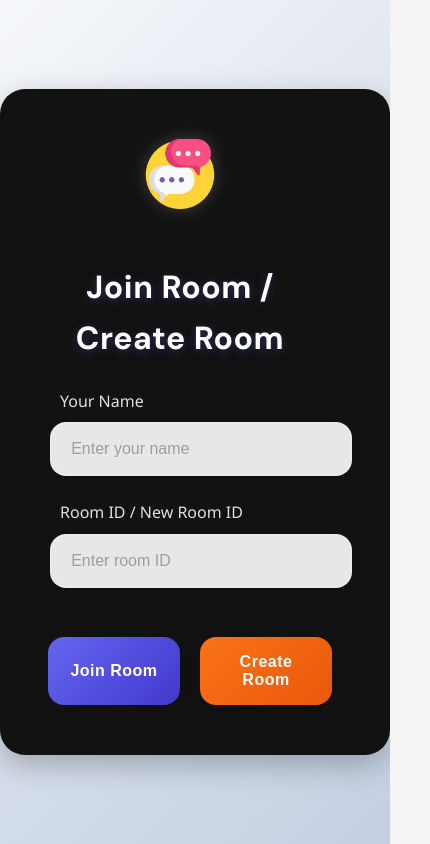
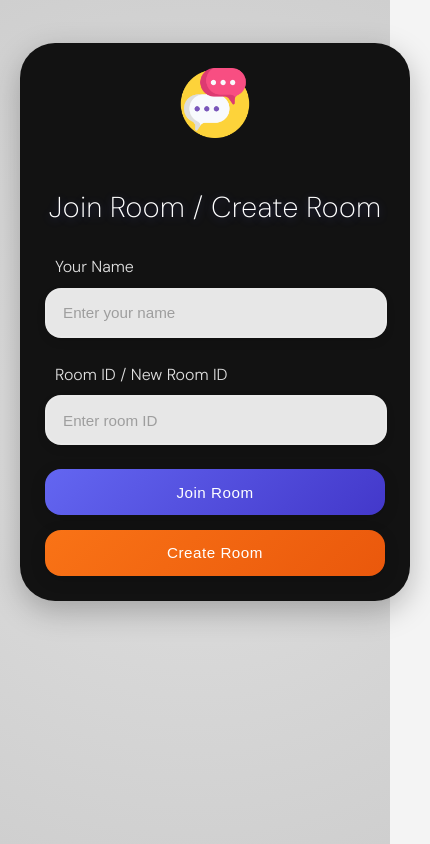
Before and after one commit to Dhruvesh05/chat-app-frontend, a React (Vite) app: page / in a window 390 px wide. Shown: the whole page, 430 px wide, since content can reach past the window. Built offline with nearby package versions, Linux system fonts and the light colour scheme; no server answers.

Commit message:
Update JoinCreateChat.css

```diff
--- a/src/components/JoinCreateChat.css
+++ b/src/components/JoinCreateChat.css
@@ -1,18 +1,25 @@
-/* Centering the container */
+/* Google Fonts (no need to import twice) */
+@import url('https://fonts.googleapis.com/css2?family=Comfortaa:wght@300..700&family=DM+Sans:ital,opsz,wght@0,9..40,100..1000;1,9..40,100..1000&family=Quicksand:wght@300..700&family=Zilla+Slab:ital,wght@0,300;0,400;0,500;0,600;0,700;1,300;1,400;1,500;1,600;1,700&display=swap');
+
+/* Root container */
 .join-create-container {
-  min-height: 100vh;
+  height: 100%;
+  width: 100%;
   display: flex;
   justify-content: center;
   align-items: center;
-  background: linear-gradient(135deg, #f5f7fa, #c3cfe2);
-  font-family: 'Segoe UI', Roboto, Arial, sans-serif;
+  background: transparent;
+  font-family: "DM Sans", sans-serif;
+  font-weight: 400;
+  padding: 20px;
+  margin-bottom: 200px;
 }
 
 /* Card Styling */
 .join-create-card {
-  padding: 50px 80px 50px 50px;
+  padding: 40px 40px 40px 40px;
   background: #121212;
-  border-radius: 25px;
+  border-radius: 35px;
   box-shadow: 0 10px 30px rgba(0, 0, 0, 0.25);
   width: 100%;
   max-width: 400px;
@@ -30,20 +37,21 @@
 
 /* Logo Styling */
 .chat-logo {
-  width: 70px;
-  margin-bottom: 1.5rem;
-  filter: drop-shadow(0 0 8px rgba(255, 255, 255, 0.2));
+  align-items: center;
+  width: 100px;
+  margin-bottom: 1.2rem;
+  filter: drop-shadow(1 1 10px rgba(255, 255, 255, 0.2));
   transition: transform 0.3s ease;
 }
 
 .chat-logo:hover {
-  transform: scale(1.1) rotate(5deg);
+  transform: scale(1.2);
 }
 
 /* Heading */
 .join-create-title {
-  font-size: 2rem;
-  font-weight: 700;
+  font-size: 2.5rem;
+  font-weight: 200;
   margin-bottom: 1.5rem;
   color: white;
   text-shadow: 0 2px 10px rgba(100, 108, 255, 0.3);
@@ -61,7 +69,7 @@
   margin-left: 10px;
   display: block;
   font-size: 1rem;
-  font-weight: 500;
+  font-weight: 300;
   margin-bottom: 0.5rem;
   color: #e0e0e0;
   transition: color 0.3s ease;
@@ -72,7 +80,7 @@
 }
 
 .input-field {
-  width: 100%;
+  width: 90%;
   padding: 1rem 1.2rem;
   border-radius: 16px;
   border: 2px solid rgba(255, 255, 255, 0.1);
@@ -97,20 +105,20 @@
 /* Buttons */
 .button-group {
   display: flex;
+  flex-direction: row;
   justify-content: center;
-  padding-top: 25px;
-  padding-left: 20px;
   gap: 20px;
   margin-top: 1rem;
+  flex-wrap: wrap;
 }
 
 .join-button,
 .create-button {
-  flex: none;
-  width: 55%;
+  flex: 1 1 40%;
+  min-width: 130px;
   padding: 1rem;
   font-size: 1rem;
-  font-weight: 600;
+  font-weight: 200;
   border: none;
   border-radius: 16px;
   cursor: pointer;
@@ -153,7 +161,7 @@
   box-shadow: 0 2px 8px rgba(249, 115, 22, 0.4);
 }
 
-/* Adding subtle animations */
+/* Subtle animations */
 @keyframes pulse {
   0% { box-shadow: 0 0 0 0 rgba(100, 108, 255, 0.4); }
   70% { box-shadow: 0 0 0 10px rgba(100, 108, 255, 0); }
@@ -165,10 +173,57 @@
 }
 
 @keyframes glow {
-  from {
-      box-shadow: 0 0 5px -5px #646cff;
+  from { box-shadow: 0 0 5px -5px #646cff; }
+  to { box-shadow: 0 0 20px 5px #646cff; }
+}
+
+/* 🔽 Responsive Breakpoints */
+@media (max-width: 768px) {
+  .join-create-card {
+    padding: 30px;
+    max-width: 90%;
   }
-  to {
-      box-shadow: 0 0 20px 5px #646cff;
+
+  .join-create-title {
+    font-size: 2rem;
+  }
+
+  .chat-logo {
+    width: 80px;
+  }
+
+  .button-group {
+    flex-direction: column;
+    gap: 15px;
+  }
+
+  .join-button,
+  .create-button {
+    width: 100%;
   }
 }
+
+@media (max-width: 480px) {
+  .join-create-card {
+    padding: 25px;
+  }
+
+  .join-create-title {
+    font-size: 1.8rem;
+  }
+
+  .chat-logo {
+    width: 70px;
+  }
+
+  .input-field {
+    padding: 0.9rem 1rem;
+    font-size: 0.95rem;
+  }
+
+  .join-button,
+  .create-button {
+    padding: 0.9rem;
+    font-size: 0.95rem;
+  }
+}
```
